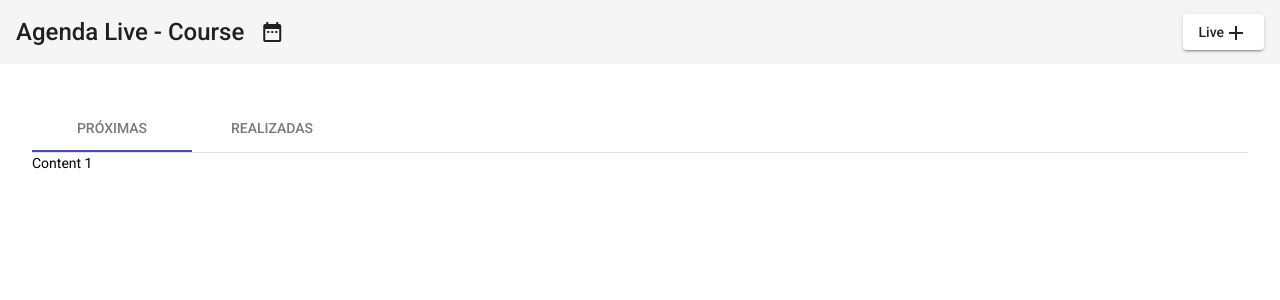
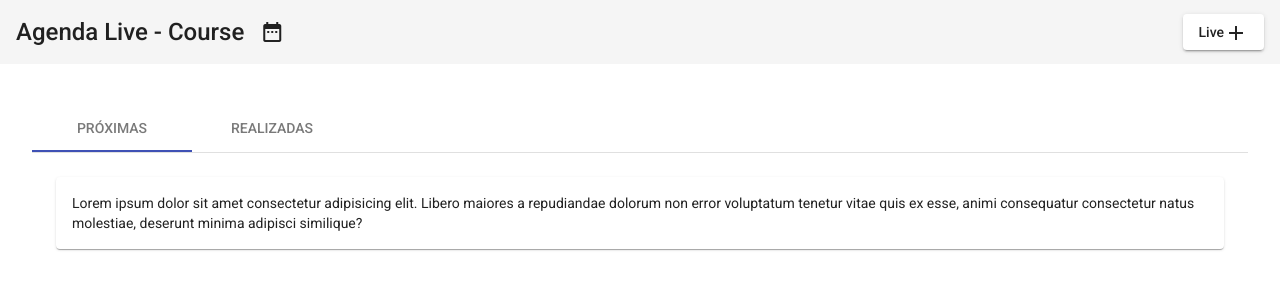
Before and after one commit to AndersonCRocha/lives-angular-course, an Angular app: page / in a window 1280 px wide. Shown: the top 300 px of the page. Built offline with nearby package versions, Linux system fonts and the light colour scheme.

Commit message:
Added card component and angular/flex-layout

```diff
--- a/package.json
+++ b/package.json
@@ -16,6 +16,7 @@
     "@angular/common": "~11.2.9",
     "@angular/compiler": "~11.2.9",
     "@angular/core": "~11.2.9",
+    "@angular/flex-layout": "^11.0.0-beta.33",
     "@angular/forms": "~11.2.9",
     "@angular/material": "^11.2.8",
     "@angular/platform-browser": "~11.2.9",
--- a/src/app/app.module.ts
+++ b/src/app/app.module.ts
@@ -8,6 +8,7 @@ import { MatToolbarModule } from '@angular/material/toolbar';
 import { MatIconModule } from '@angular/material/icon';
 import { MatButtonModule } from '@angular/material/button';
 import { MatTabsModule } from '@angular/material/tabs';
+import { MatCardModule } from '@angular/material/card';
 
 import { HomeComponent } from './views/home/home.component';
 import { LiveListComponent } from './views/home/live-list/live-list.component';
@@ -25,7 +26,8 @@ import { LiveListComponent } from './views/home/live-list/live-list.component';
     MatToolbarModule,
     MatIconModule,
     MatButtonModule,
-    MatTabsModule
+    MatTabsModule,
+    MatCardModule
   ],
   providers: [],
   bootstrap: [AppComponent]
--- a/src/app/views/home/live-list/live-list.component.css
+++ b/src/app/views/home/live-list/live-list.component.css
@@ -1,3 +1,11 @@
 .tabs {
   padding: 40px 2rem 0;
 }
+
+.content-wrapper {
+  padding: 1rem;
+}
+
+.card-wrapper {
+  margin: .5rem;
+}
--- a/src/app/views/home/live-list/live-list.component.html
+++ b/src/app/views/home/live-list/live-list.component.html
@@ -1,4 +1,22 @@
 <mat-tab-group mat-align-tabs="start" class="tabs">
-  <mat-tab label="PRÓXIMAS">Content 1</mat-tab>
+  <mat-tab label="PRÓXIMAS">
+    <div fxLayout="row" fxLayoutAlign="start center" class="content-wrapper">
+      <div class="card-wrapper">
+        <mat-card
+          fxFlex="0 1 calc(33.3% - .8rem)"
+          fxFlex.lt-md="0 1 calc(50% - .8rem)"
+          fxFlex.lt-sm="100%"
+        >
+          <mat-card-header> </mat-card-header>
+          <mat-card-content>
+            Lorem ipsum dolor sit amet consectetur adipisicing elit. Libero
+            maiores a repudiandae dolorum non error voluptatum tenetur vitae
+            quis ex esse, animi consequatur consectetur natus molestiae,
+            deserunt minima adipisci similique?
+          </mat-card-content>
+        </mat-card>
+      </div>
+    </div>
+  </mat-tab>
   <mat-tab label="REALIZADAS">Content 2</mat-tab>
 </mat-tab-group>
```
Also changed, not shown: 1 other file (tests, documents, lock files or other folders).
